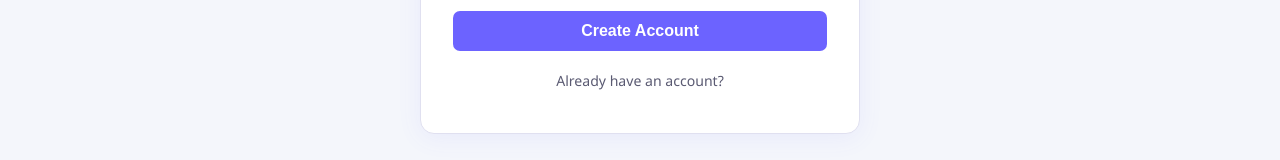
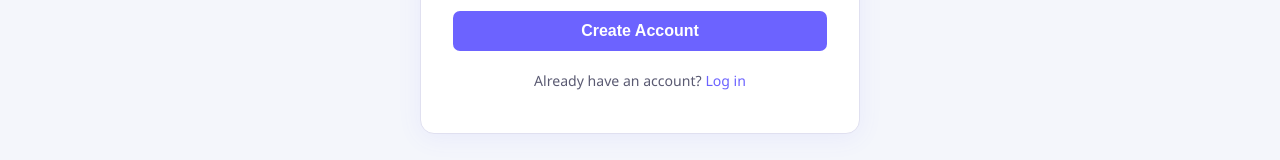
Before and after one commit to MadhavSharma-dev/AI-RESUME-ANALYSER, a React app in the folder frontend/: page /signup in a window 1280 px wide. Shown: the part 653-813 px from the top of the page. Built offline with nearby package versions, Linux system fonts and the light colour scheme; the HTML template or start-up script is replaced by a standard one.

Commit message:
Added frontend

```diff
--- a/frontend/src/components/Login.jsx
+++ b/frontend/src/components/Login.jsx
@@ -41,7 +41,7 @@
         </button>
 
         <p className="auth-footer">
-          Don't have an account?
+          Don't have an account? <a href="/signup">Sign Up</a>
         </p>
       </div>
     </div>
--- a/frontend/src/components/Signup.jsx
+++ b/frontend/src/components/Signup.jsx
@@ -76,8 +76,8 @@
           Create Account
         </button>
 
-        <p className="login-link">
-          Already have an account?
+        <p className="login-link" >
+          Already have an account? <a href="/login">Log in</a>
         </p>
       </div>
     </div>
```
